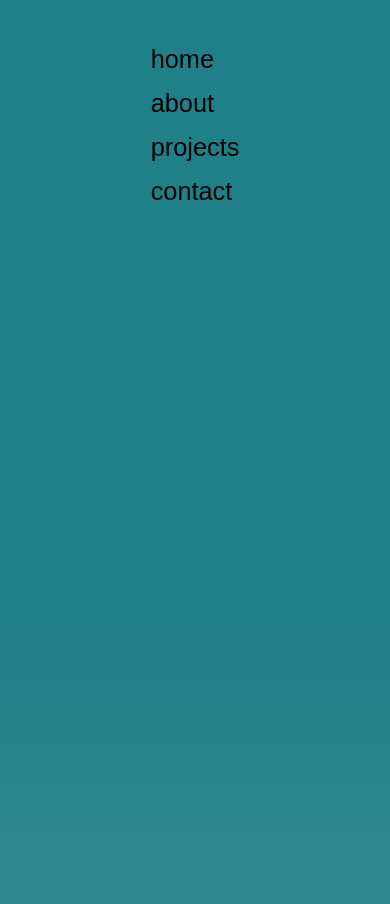
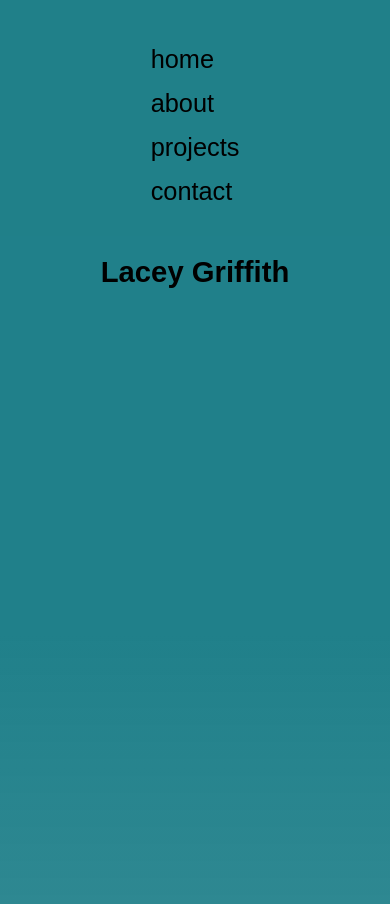
Before and after one commit to lacey-griffith/lacey-griffith.github.io, a plain HTML site: page index.html in a window 390 px wide. Shown: the top 904 px of the page. Drawn offline with Linux system fonts and the light colour scheme.

Commit message:
fix name on landing page

```diff
--- a/assets/css/style.css
+++ b/assets/css/style.css
@@ -18,6 +18,11 @@ filter: progid:DXImageTransform.Microsoft.gradient( startColorstr='#20808a', end
 body {
     background-color: white;
     font-family: Arial, Helvetica, sans-serif;
+}
+body h1 {
+    font-size: 80px;
+    text-align: right;
+    padding: 0 80px;
 }
 section {
     padding: 100px 0 0 100px;
@@ -178,6 +183,9 @@ header nav ul li a::after {
     header nav ul li a {
         font-size: 5vw;
     }
+    body h1 {
+        font-size: 7.5vw;
+    }
     .about p {
         width: 95%;
         font-size: 4vw;
@@ -251,6 +259,9 @@ header nav ul li a::after {
     header nav ul li {
         width: 100%;
         padding-top: 15px;
+    }
+    body h1 {
+        text-align: center;
     }
     #about-me {
         padding:0 2px;
--- a/index.html
+++ b/index.html
@@ -17,6 +17,7 @@
         </nav>
     </header>
 <body id ="top">
+    <h1>Lacey Griffith</h1>
 <div class="page-break">
 </div>
 <!-- about me -->
```
